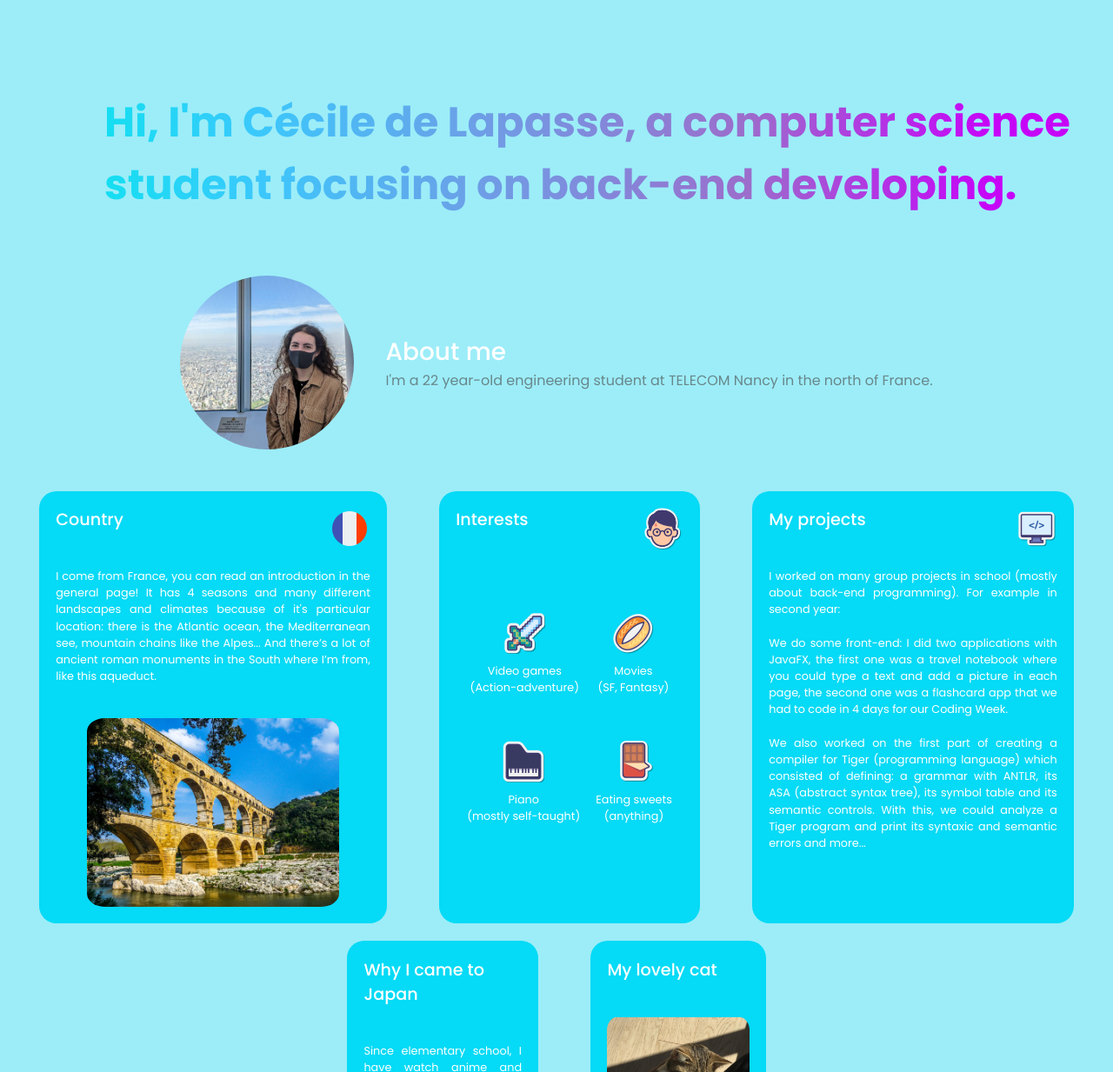
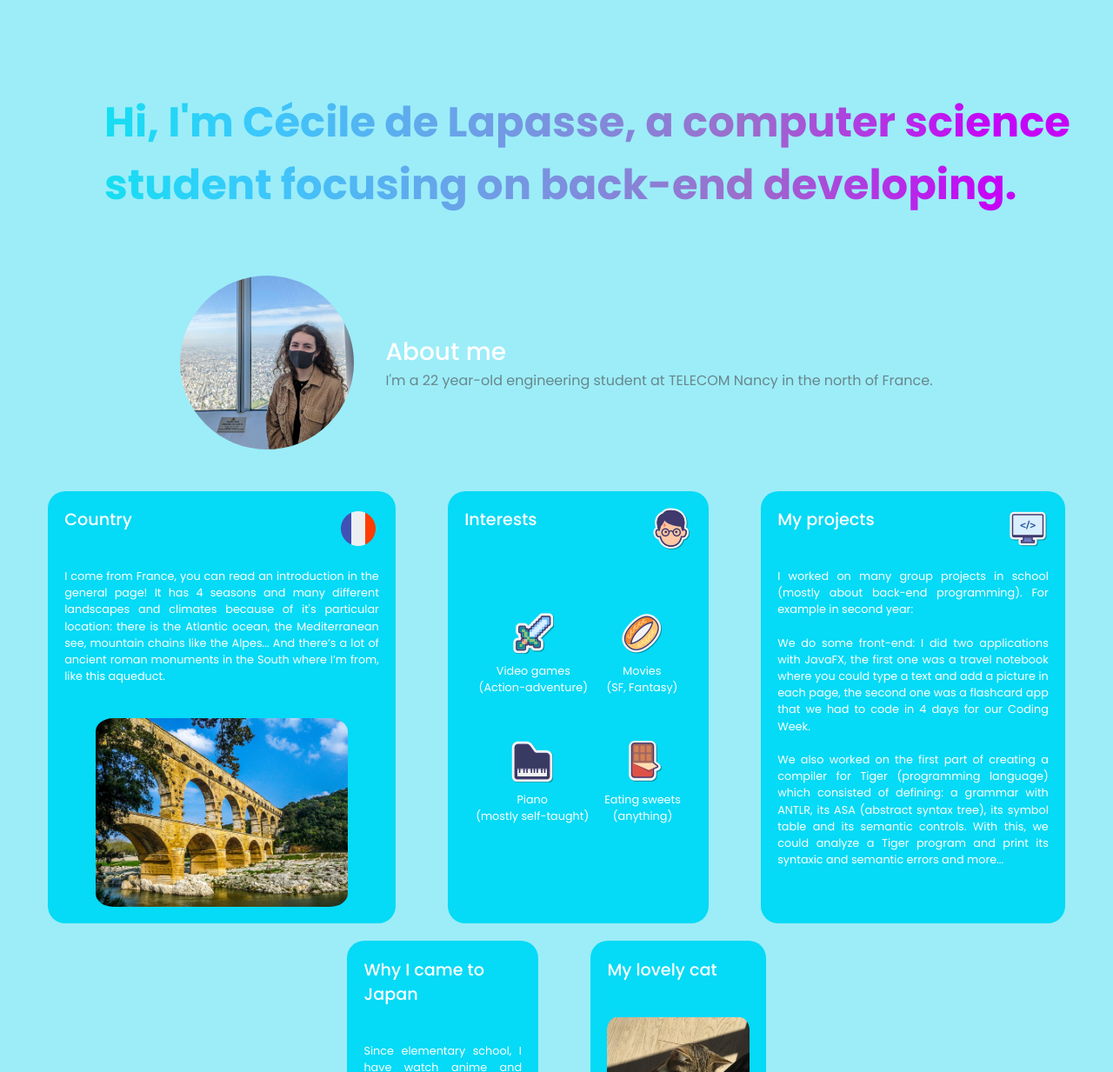
Before and after one commit to William2809/Group-11, a website: page pages/cecile.html in a window 1280 px wide. Shown: the part 67-1300 px from the top of the page at 87% size. Drawn offline with Linux system fonts and the light colour scheme.

Commit message:
Update of size of a section

```diff
--- a/src/cecile.css
+++ b/src/cecile.css
@@ -144,7 +144,7 @@ h3 {
 }
 
 #projects {
-  width: 370px;
+  width: 350px;
   height: auto;
 }
 
@@ -231,151 +231,3 @@ footer p {
 		font-size: 1.5em;
 	}
 }
-
-/*BEFORE CHANGE LAYOUT*/
-/*
-@media (max-width: 335px) {
-
-  #greeting {
-    font-size: 1.3em;
-    margin: 2em;
-  }
-
-  #mypicture {
-    display: block;
-    margin: auto;
-  }
-
-  #aboutme {
-    align-items: center;
-    text-align: center;
-  }
-
-  .ligne {
-    display: flex;
-    flex-direction: row;
-    flex-wrap: wrap;
-    align-items: center;
-  }
-
-  #boxes section {
-    margin: auto;
-    background-color: #05daf6;
-    border-radius: 20px;
-    padding: 1.5em 1.5em;
-    text-align: justify;
-    color: white;
-    max-width: 90%;
-  }
-
-  .line {
-    gap: 20px; /*same spacing inside a column than between columns
-  }
-
-  #headingprojects {
-    gap: 0;
-  }
-
-  .small_picture {
-    width: 50%;
-  }
-
-  footer h2 {
-    font-size: 1.3em;
-  }
-
-  .bottom-nav h3 {
-    font-size: 1.3em;
-  }
-
-  .bottom-nav {
-    margin-top: 1em;
-    margin-bottom: 1em;
-  }
-
-  #icon-src p {
-    margin-top: 0.5em;
-  }
-
-  .copyright {
-    font-size: 0.75em;
-  }
-}
-
-@media (min-width: 360px) {
-
-  body {
-    font-size: 1em;
-  }
-
-  #aboutme {
-    align-items: center;
-    text-align: center;
-  }
-
-  .small_picture {
-    width: 50%;
-  }
-
-  .line {
-    gap: 20px; /*same spacing inside a column than between columns
-  }
-}
-
-@media (min-width: 389px) {
-  body {
-    font-size: 1.1em;
-  }
-}
-
-@media (min-width: 530px) {
-  .small_picture {
-    width: 16%;
-  }
-}
-
-@media screen and (min-width: 640px) {
-  section {
-    margin: 0 40px;
-  }
-
-  #country {
-    align-self: center;
-  }
-
-  footer {
-    padding: 0 40px;
-  }
-}
-
-@media (min-width: 768px) {
-  section {
-    margin: 0 80px;
-  }
-
-  footer {
-    padding: 0 80px;
-  }
-
-  #aboutme{
-    align-items: flex-start;
-  }
-
-  .bottom-navitems {
-    width: min-content;
-    display: flex;
-    gap: 12px;
-    justify-content: center;
-  }
-}
-
-@media (min-width: 1024px) {
-  section {
-    margin: 0 120px;
-  }
-
-  footer {
-    padding: 0 120px;
-  }
-}
-*/
```
